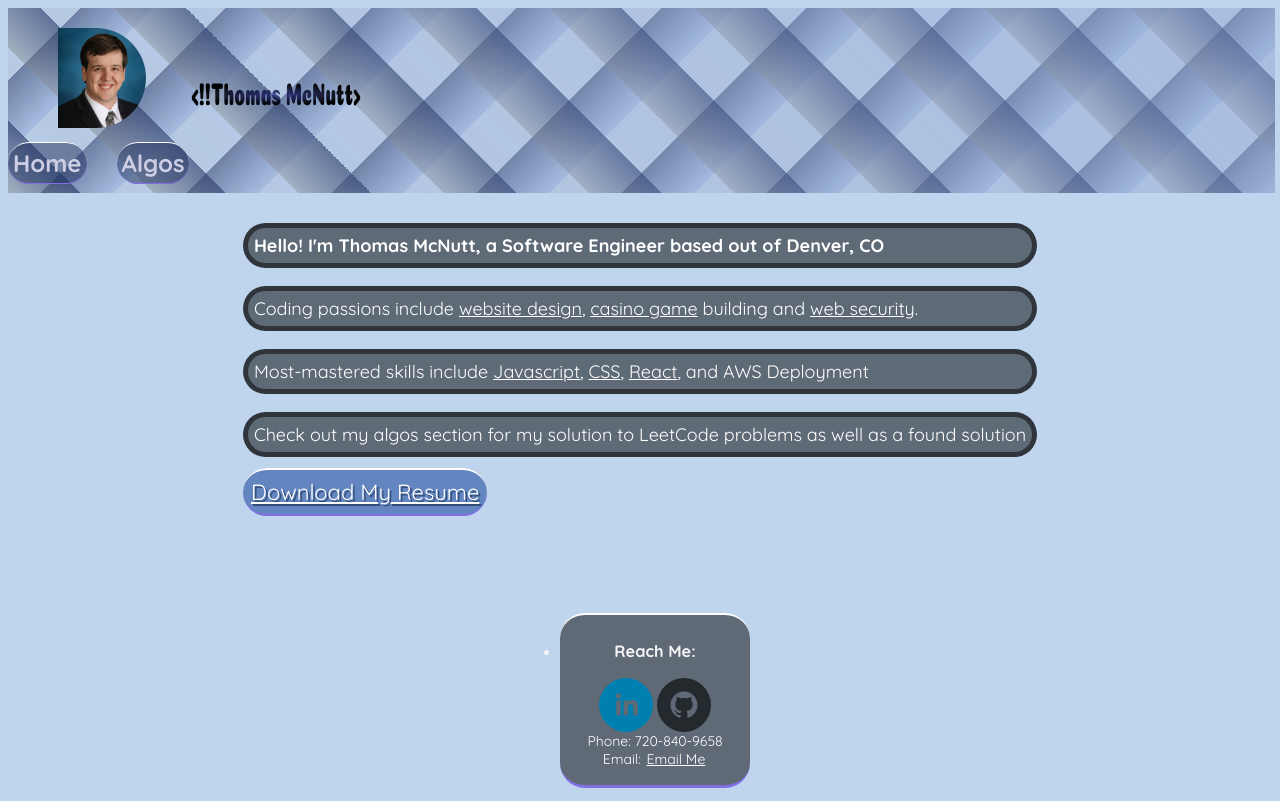
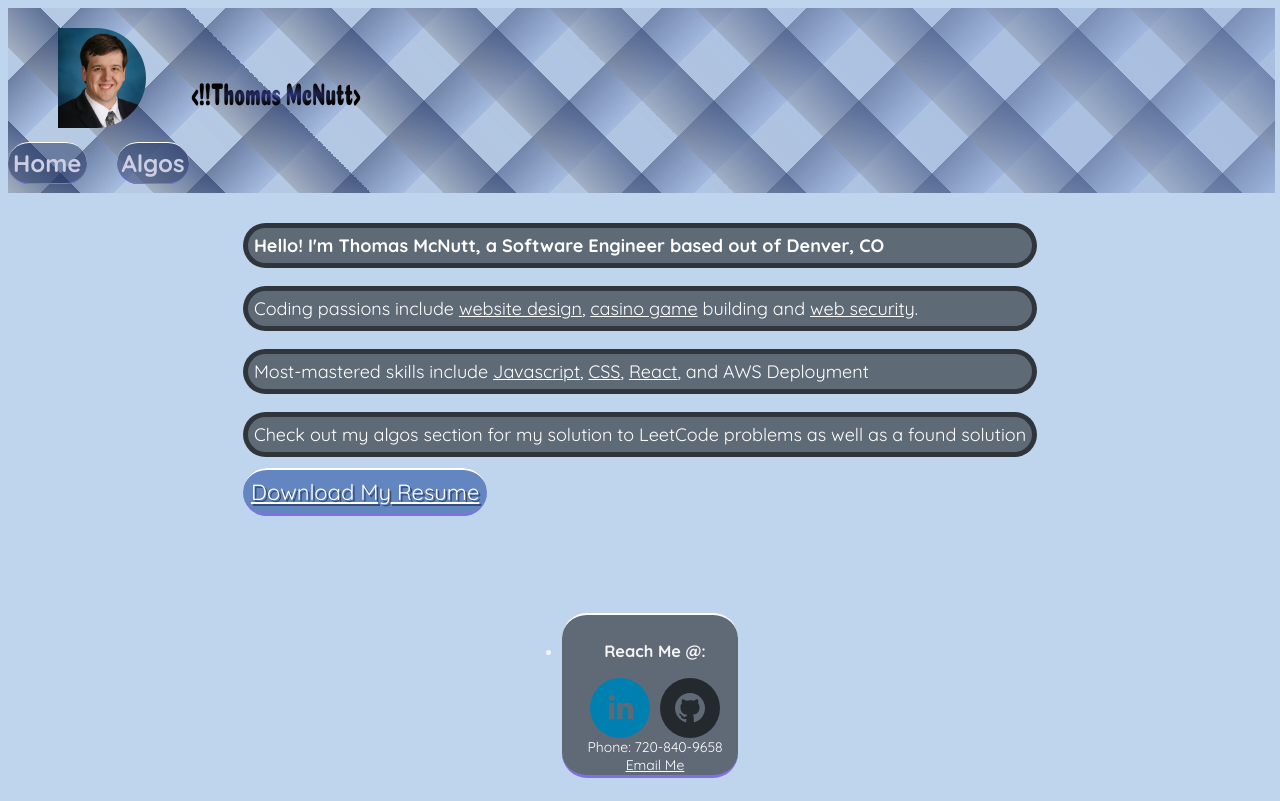
Before and after one commit to pachown/Thomas-McNutt-Website, a Next.js app in the folder website/: page / in a window 1280 px wide. Built offline with nearby package versions, Linux system fonts and the light colour scheme.

Commit message:
Made css tweaks to footer to have icons space properly

```diff
--- a/website/components/Footer.js
+++ b/website/components/Footer.js
@@ -5,23 +5,21 @@ import { SocialIcon } from 'react-social-icons'
 const Footer = ({ children }) => {
   return (
     <div>
-      <footer className={styles.footer}>
-        <h3>Reach Me:</h3>
-        <a>
-          <SocialIcon url="https://www.linkedin.com/in/thomas-mcnutt-97526588/" />
-        </a>
-        <a>
-          <SocialIcon url="https://github.com/pachown" />
-        </a>
+      <div className={styles.footer}>
+        <h3>Reach Me @:</h3>
+        <SocialIcon url="https://www.linkedin.com/in/thomas-mcnutt-97526588/" />
+        <a></a>
+        <SocialIcon url="https://github.com/pachown" />
+
         <br />
         <a>
           Phone: 720-840-9658
         </a>
         <br />
-        <a>
-          Email: <a href="mailto:Pachown@gmail.com">Email Me</a>
-        </a>
-      </footer>
+        <a href="mailto:Pachown@gmail.com">
+          Email Me
+          </a>
+      </div>
     </div>
   )
 }
--- a/website/styles/Layout.module.css
+++ b/website/styles/Layout.module.css
@@ -9,7 +9,7 @@
 
 .main {
   margin-top:150px;
-  width: auto;
+  max-width: 800;
   padding: 5rem 0;
   display: flex;
   justify-content: center;
@@ -48,7 +48,8 @@
   align-items: center;
   color: whitesmoke;
   font-size: 1.4em;
-  padding: 10px;
+  padding-left: 10px;
+  padding-top: 10px;
   border-top: 2px solid white;
   border-bottom: 3px solid rgb(129, 111, 228);
   border-radius: 25px;
@@ -56,16 +57,12 @@
   text-align: center;
 }
 
-.footer img {
-  margin-left: 0.5rem;
-}
-
 .footer a {
   /* display: flex; */
   justify-content: center;
   align-items: center;
   color: white;
-  padding: 2px;
+  padding: 5px;
   border: 2px;
 }
 
--- a/website/styles/Nav.module.css
+++ b/website/styles/Nav.module.css
@@ -6,7 +6,6 @@
     width: 99%;
     height: 145px;
     position: fixed;
-    /* text-align: center; */
     color: black;
     background:
 		linear-gradient(-135deg, rgba(147, 171, 216, 0.4) 10%, transparent),
@@ -16,6 +15,7 @@
     display: inline-flex;
     flex-direction: row;
     justify-content: space-between;
+    /* max-width: 800px; */
 }
 
 .nav div.logo {
```
